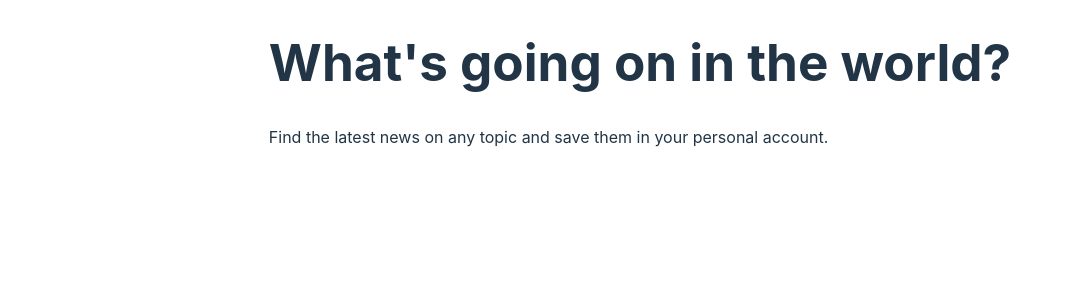
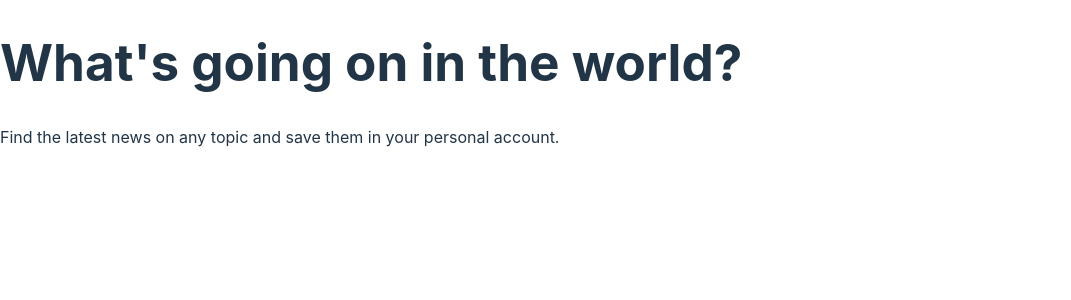
Before and after one commit to MarcoFernstaedt/news_explorer_frontend, a React (Vite) app: page / in a window 1280 px wide. Shown: the top 300 px of the page, without its empty margins (0-1071 px from the left). Built offline with nearby package versions, Linux system fonts and the light colour scheme.

Commit message:
markup: universal page width style

```diff
--- a/src/components/App/App.css
+++ b/src/components/App/App.css
@@ -7,3 +7,7 @@
   height: 100vh;
   width: 100vw;
 }
+
+.page {
+  width: 1440px;
+}
--- a/src/components/App/App.jsx
+++ b/src/components/App/App.jsx
@@ -7,7 +7,9 @@ import "./App.css";
 const App = () => {
   return (
     <div className="app">
-      <Header />
+      <div className="page">
+        <Header />
+      </div>
     </div>
   );
 };
--- a/src/components/Header/Header.css
+++ b/src/components/Header/Header.css
@@ -1,4 +1,3 @@
 .header {
-  width: 1440;
   height: 576;
 }
```
